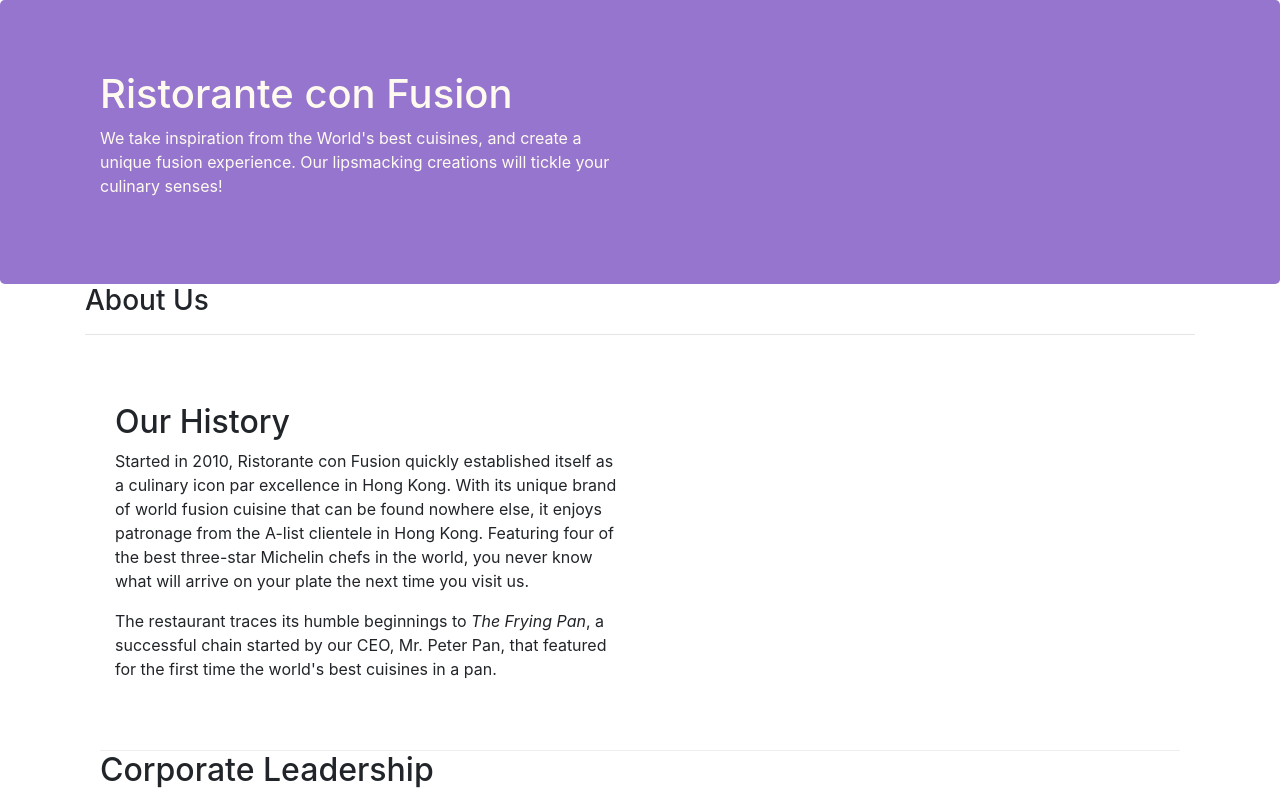
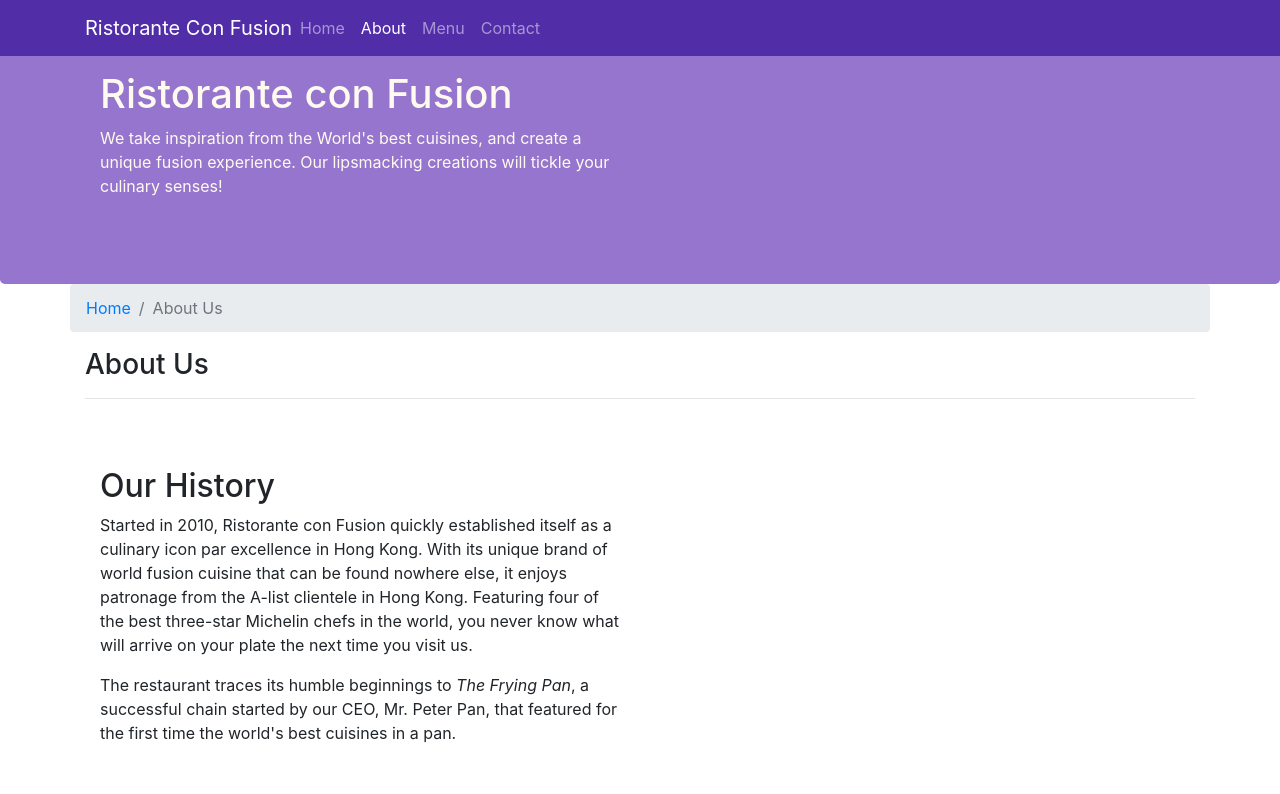
Before and after one commit to abdullahmajid5/Restaurant-Website-using-Bootstrap, a website: page aboutus.html in a window 1280 px wide. Shown: the top 794 px of the page. Drawn offline with nearby package versions, Linux system fonts and the light colour scheme.

Commit message:
Navbar and Breadcrumbs

```diff
--- a/aboutus.html
+++ b/aboutus.html
@@ -16,7 +16,22 @@
 </head>
 
 <body>
-
+    <nav class="navbar navbar-dark navbar-expand-sm fixed-top">
+        <div class="container">
+          <button class="navbar-toggler" type="button" data-toggle="collapse" data-target="#Navbar">
+              <span class="navbar-toggler-icon"></span>
+          </button>
+          <a class="navbar-brand mr-auto" href="./index.html">Ristorante Con Fusion</a>
+            <div class="collapse navbar-collapse" id="Navbar">
+               <ul class="navbar-nav mr-auto">
+                  <li class="nav-item"><a class="nav-link" href="./index.html">Home</a></li>
+                  <li class="nav-item active"><a class="nav-link" href="#"">About</a></li>
+                  <li class="nav-item"><a class="nav-link" href="#">Menu</a></li>
+                  <li class="nav-item"><a class="nav-link" href="#">Contact</a></li>
+                </ul>
+            </div>
+        </div>
+    </nav>
     <header class="jumbotron">
         <div class="container">
             <div class="row row-header">
@@ -31,14 +46,19 @@
     </header>
 
     <div class="container">
-        <div class="align-items-center" >
-            <div>
+        <div class="row" >
+            <ol class="col-12 breadcrumb">
+                <li class="breadcrumb-item"><a href="./index.html">Home</a></li>
+                <li class="breadcrumb-item active"><a>About Us</a></li>
+
+            </ol>
+            <div class="col-12">
                <h3>About Us</h3>
                <hr>
             </div>
         </div>
 
-        <div class="container">
+
             <div class="row row-content align-items-center">
             <div class= "col-12 col-sm-6">
                 <h2>Our History</h2>
@@ -76,7 +96,7 @@
                 <div class="col-4 offset-1 col-sm-2">
                     <h5>Links</h5>
                     <ul class="list-unstyled">
-                        <li><a href="#">Home</a></li>
+                        <li><a href="./index.html">Home</a></li>
                         <li><a href="#">About</a></li>
                         <li><a href="#">Menu</a></li>
                         <li><a href="#">Contact</a></li>
--- a/css/style.css
+++ b/css/style.css
@@ -28,3 +28,12 @@
     margin: 0px;
     color: #0f0f0f;
 }
+
+.body{
+    padding: 50px 0px 0px 0px;
+    z-index: 0;
+}
+
+.navbar-dark{
+    background-color: #512DA8;
+}
```
Also changed, not shown: index.html (+17 -2 lines).
